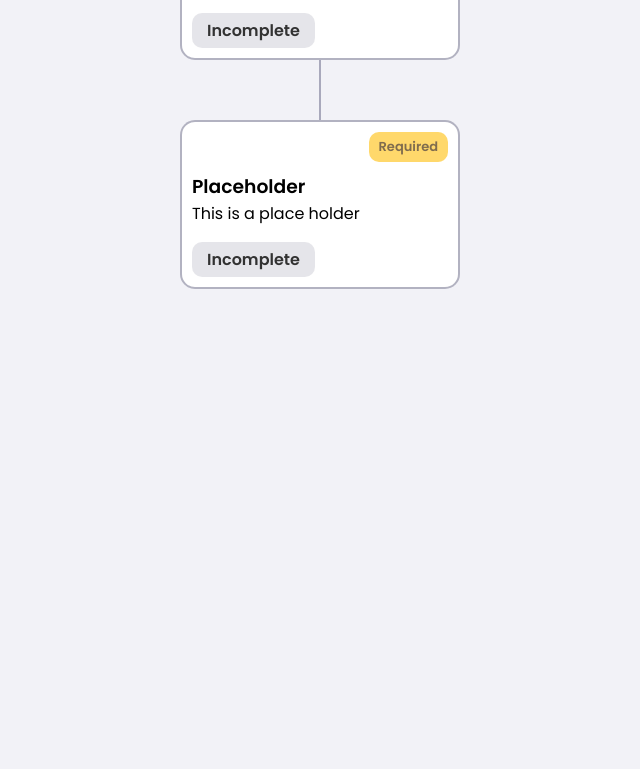
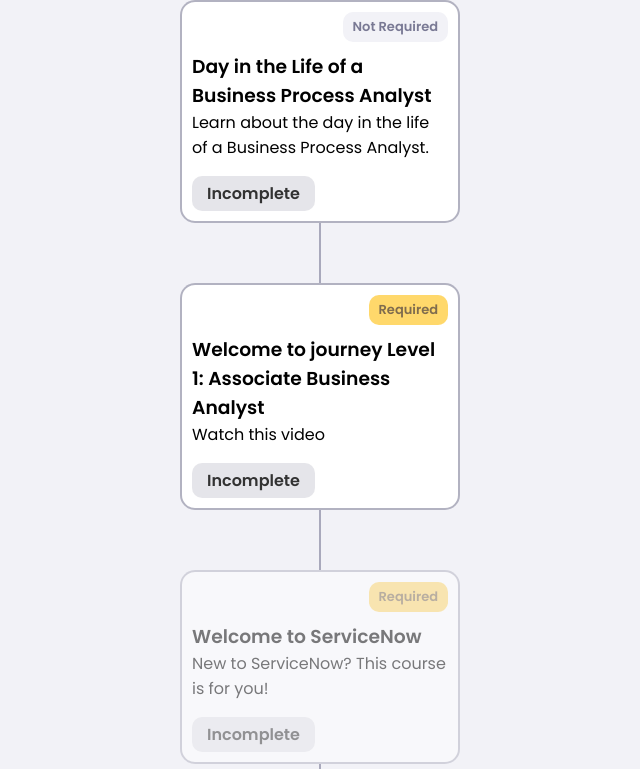
Before and after one commit to shiloholotu/servicenow-roadmap, a plain HTML site: page index.html in a window 1280 px wide. Shown: the part 159-928 px from the top of the page, without its empty margins (320-960 px from the left). Before the commit the page ends 800 px from the top, so only its background shows below. Drawn offline with Linux system fonts and the light colour scheme.

Commit message:
Feat: Add more roadblocks

```diff
--- a/index.html
+++ b/index.html
@@ -23,7 +23,7 @@
         <div id="popupBackdrop" onclick="hidePopup()"></div>
 
         <br><br>
-
+        <h1 class="pageHeader">Business Process Analyst Roadmap</h1>
         <div id="blocks"></div>
 
         <script src="script/script.js"></script>
--- a/script/script.js
+++ b/script/script.js
@@ -26,21 +26,120 @@ function setCompletionStatus(title,status){
 
 
 const blocks = [
+    ["Day in the Life of a Business Process Analyst",
+    "Learn about the day in the life of a Business Process Analyst.",
+    "https://nowlearning.servicenow.com/lxp?id=learning_course_prev&course_id=4a64adf2c3a6a1d0cfdf34ee05013122",
+    ["The work routine of a Business Process Analyst"],
+    "3 min",
+    false],
+
+    ["Welcome to journey Level 1: Associate Business Analyst",
+    "Watch this video",
+    "https://nowlearning.servicenow.com/lxp?id=learning_course_prev&course_id=993abc1797fde990e4fb72de2153afcf",
+    ["Not specified"],
+    "4 min",
+    true],
+
     ["Welcome to ServiceNow",
-    "An introduction into ServiceNow",
-    "https://www.google.com",
+    "New to ServiceNow? This course is for you!",
+    "https://nowlearning.servicenow.com/lxp?id=learning_course_prev&course_id=023708df1bc0119cf95e99b8bd4bcb76",
     ["Basic Navigation","Forms","Reporting"],
     "3 hrs",
     true],
 
-    ["Placeholder",
-    "This is a place holder",
-    "https://www.google.com",
-    ["Shiloh was here","jhdhfhfhf"],
-    "0 hrs",
-    true]
+    ["Create a ServiceNow Community Profile",
+    "Join the ServiceNow Community to connect to other people in similar roles or interests.",
+    "https://nowlearning.servicenow.com/lxp?id=learning_content_prev&course_id=f7e4dc081b16619013f9a6c1b24bcb0b",
+    ["ServiceNow Community"],
+    "5 min",
+    false],
+
+    ["Get Ready to RiseUp with ServiceNow",
+    "Read the blog \"Get Ready to RiseUp with ServiceNow!\" to learn more about how the RiseUp with ServiceNow is a program designed to skill up one million people by 2024.",
+    "https://nowlearning.servicenow.com/lxp?id=learning_content_prev&course_id=35cb54041b56619013f9a6c1b24bcbde",
+    ["The \"RiseUp with ServiceNow\" program"],
+    "5 min",
+    false],
+
+    ["Learn About Community",
+    "Learn how to use Community and review Frequently Asked Questions",
+    "https://nowlearning.servicenow.com/lxp?id=learning_content_prev&course_id=9f9cd8441b56619013f9a6c1b24bcb50",
+    ["How to use the Community page", "How to review Frequently Asked Questions"],
+    "10 min",
+    false],
+
+    ["Industry Skills for a Business Process Analyst",
+    "Industry skills for a Business Process Analyst",
+    "https://nowlearning.servicenow.com/lxp?id=learning_course_prev&course_id=c02c0b3a97b92990a916b4be2153af7d",
+    ["The industry skills expected if a Business Process Analyst"],
+    "1 min",
+    true],
+
+    ["ITIL® 4 Foundation: An Introduction to ITIL 4",
+    "ITIL 4 Foundation is essential for understanding and implementing IT Service Management, especially in the context of ServiceNow's ITSM framework.",
+    "https://nowlearning.servicenow.com/lxp?id=learning_content_prev&course_id=20dc24211b1ae1d013f9a6c1b24bcb4d",
+    ["Basic understanding of ITIL 4"],
+    "30 min",
+    false],
+
+    ["Associate Level: Register for and Attend a ServiceNow Event",
+    "ServiceNow has in person or online events. Register for an upcoming event or listen to an on demand event.",
+    "https://nowlearning.servicenow.com/lxp?id=learning_content_prev&course_id=6302f4801bd6619013f9a6c1b24bcb6a",
+    ["How to register for or listen to a ServiceNow event"],
+    "1 hr",
+    false],
+
+    ["Foundational ServiceNow courses for a Business Process Analyst",
+    "This course includes a brief introduction to the next few ServiceNow courses in the Business Process Analyst journey.",
+    "https://nowlearning.servicenow.com/lxp?id=learning_course_prev&course_id=ed4c2a7a9731a590524eb3cf9153af38",
+    ["The upcoming content in the Business Process Analyst course"],
+    "20 mins",
+    true],
+
+    ["ServiceNow Administration Fundamentals",
+    "Fundamentals of adminstration on ServiceNow",
+    "https://nowlearning.servicenow.com/lxp?id=learning_course&course_id=8ff9a4a51be7cd50998555fa234bcba5&achievement_id=78c9e8611be7cd50998555fa234bcb93",
+    ["Not specified"],
+    "N/A",
+    true],
+
+    ["Connect with Others in RiseUp",
+    "Learn about the RiseUp with ServiceNow Forum and how you can connect with others on their career journey!",
+    "https://nowlearning.servicenow.com/lxp?id=learning_content_prev&course_id=6a0568c81b56619013f9a6c1b24bcb2a",
+    ["The RiseUp with ServiceNow Forum"],
+    "5 mins",
+    false],
+
+    ["IT Service Management (ITSM) Fundamentals",
+    "Fundamentals of ITSM on ServiceNow",
+    "https://nowlearning.servicenow.com/lxp?id=learning_course&course_id=4d708b391befc990998555fa234bcb6e&achievement_id=f7effa351befc990998555fa234bcbc0",
+    ["Not Specified"],
+    "N/A",
+    true],
+
+    ["Subscribe to the IT Service Management Product Hub",
+    "Subscribe to the IT Service Management Product Hub.",
+    "https://nowlearning.servicenow.com/lxp?id=learning_content_prev&course_id=e365c90c1b1a619013f9a6c1b24bcb1d",
+    ["Not Specified"],
+    "5 mins",
+    false],
 
 ];
+
+
+function isReady(id){
+    let ready = true;
+    for(let i = 0; i < id; i++){
+        console.log(blocks[i][0])
+        if(getCompletionStatus(blocks[i][0]) != "complete" && blocks[i][5]){
+            ready = false;
+            break;
+        }
+    }
+
+    return ready;
+}
+
 
 function displayBlocks(){
     let html = "";
@@ -48,12 +147,26 @@ function displayBlocks(){
     for(i of blocks){
 
         let buttonStr = `<button>Complete</button>`
+        let style = "background:var(--bg-light-blue);box-shadow:none;padding:10px;border:2px solid var(--light-transp-blue)";
 
-        if(getCompletionStatus(i[0]) == "incomplete") buttonStr = `<button style='background:var(--light-transp-blue)'>Incomplete</button>`;
+        if(getCompletionStatus(i[0]) == "incomplete"){
+            buttonStr = `<button style='background:var(--light-transp-blue)'>Incomplete</button>`;
+            style = "background:white;";
+        }
+
+        if(!isReady(ind)){
+            style = 'pointer-events:none; opacity:.5';
+        }
+
+
+        let required = "<p class='required' style='background:var(--bg-light-blue)'>Not Required</p>"
+        if(i[5]){
+            required = "<p class='required'>Required</p>";
+        }
 
         html += `
-            <div class='roadBlock' onclick='popup(${ind})'>
-                <p class='required'>Required</p>
+            <div class='roadBlock' style='${style}' onclick='popup(${ind})'>
+                ${required}
 
                 <div class="content">
                     <h3>${i[0]}</h3>
@@ -111,7 +224,7 @@ function popup(block){
 
         <br><br>
 
-        <p style='font-weight:600'>What you should expect to learn at this step:</p>
+        <p style='font-weight:600;text-align:left'>What you should expect to learn at this step:</p>
         ${steps}
 
         <br><br>
@@ -129,6 +242,8 @@ function popup(block){
 }
 
 function hidePopup(){
+
+    displayBlocks();
     document.getElementById("popup").style["opacity"] = 0;
     document.getElementById("popupBackdrop").style["opacity"] = 0;
     document.getElementById("popupBackdrop").style["pointer-events"] = "none";
--- a/style/style.css
+++ b/style/style.css
@@ -27,6 +27,12 @@ body{
 }
 
 
+.pageHeader{
+    font-weight: 600;
+    text-align: center;
+    margin-bottom:40px
+}
+
 
 .roadBlock{
     width: 20%;
@@ -35,12 +41,13 @@ body{
     background: white;
     border-radius: 15px;
     padding:10px;
-    transition:.25s;
+    transition:.35s;
     cursor:pointer;
 }
 
 .roadBlock:hover{
-    padding: 20px;
+    padding: 15px;
+    box-shadow: var(--light-shadow);
 }
 
 .content p{
@@ -110,10 +117,12 @@ body{
 #popup h2{
     font-weight: 600;
     margin:0;
+    text-align: center;
 }
 
 #popup p{
     margin:0;
+    text-align: center;
 }
 
 #popup a{
@@ -127,7 +136,8 @@ body{
     padding-right: 10px;
     width: fit-content;
     display:block;
-    margin-top:10px
+    margin:auto;
+    margin-top:15px;
 }
 
 #popupBackdrop{
```
